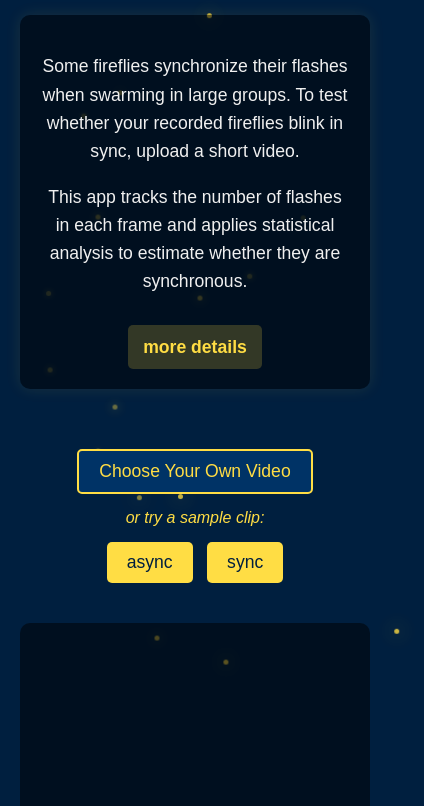
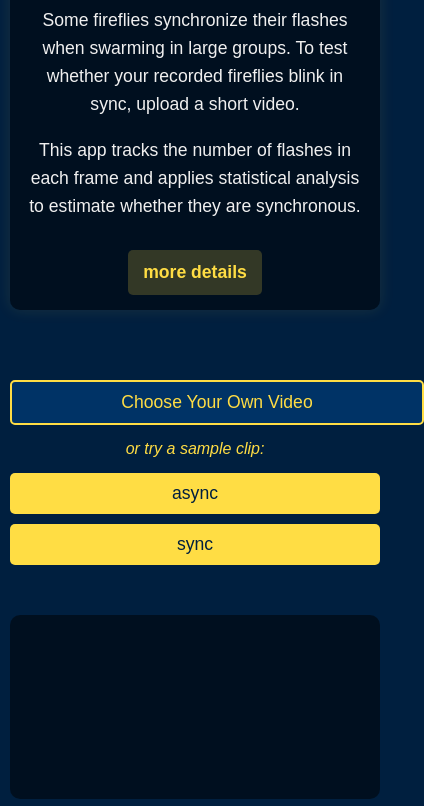
Before and after one commit to rapsar/ffsyncapp, a plain HTML site: page index.html in a window 390 px wide. Shown: the part 152-958 px from the top of the page, 424 px wide, since content can reach past the window. Drawn offline with nearby package versions, Linux system fonts and the light colour scheme; a script that the page names is missing.

Commit message:
Update style.css

```diff
--- a/style.css
+++ b/style.css
@@ -1,6 +1,6 @@
 body {
   font-family: Arial, sans-serif;
-  max-width: 800px;
+  max-width: 100%;
   margin: 0 auto;
   padding: 20px;
   text-align: center;
@@ -11,7 +11,7 @@ body {
   min-height: 100vh;
 }
 
-body>*:not(.site-footer) {
+body > *:not(.site-footer) {
   flex: 1 0 auto;
 }
 
@@ -38,7 +38,7 @@ h1 {
 }
 
 .intro-text {
-  max-width: 600px;
+  max-width: 100%;
   margin: 0 auto 40px;
   line-height: 1.6;
   font-size: 1.1em;
@@ -84,7 +84,7 @@ button {
   border-radius: 5px;
   transition: all 0.3s ease;
   font-size: 1.1em;
-  margin: 0 5px;
+  margin: 5px;
 }
 
 .custom-file-upload {
@@ -110,10 +110,12 @@ button:hover {
 #video-container {
   position: relative;
   display: inline-block;
+  max-width: 100%;
 }
 
 #video-canvas {
   max-width: 100%;
+  height: auto;
 }
 
 input[type="file"] {
@@ -134,73 +136,7 @@ input[type="file"] {
   margin-top: 20px;
 }
 
-.firefly {
-  position: fixed;
-  width: 5px;
-  height: 5px;
-  background-color: #ffdd44;
-  border-radius: 50%;
-  opacity: 0;
-  z-index: -1;
-  pointer-events: none;
-}
-
-.firefly.glow {
-  animation: float 20s infinite linear, glow 2s infinite alternate;
-}
-
-.firefly.blink {
-  animation: float 20s infinite linear, blink 4s infinite;
-}
-
-@keyframes float {
-  0% {
-    transform: translate(0, 0);
-  }
-
-  25% {
-    transform: translate(50px, -50px);
-  }
-
-  50% {
-    transform: translate(100px, 0);
-  }
-
-  75% {
-    transform: translate(50px, 50px);
-  }
-
-  100% {
-    transform: translate(0, 0);
-  }
-}
-
-@keyframes glow {
-  0% {
-    box-shadow: 0 0 5px #ffdd44;
-    opacity: 0.2;
-  }
-
-  100% {
-    box-shadow: 0 0 20px #ffdd44;
-    opacity: 0.8;
-  }
-}
-
-@keyframes blink {
-
-  0%,
-  50%,
-  100% {
-    opacity: 0;
-  }
-
-  25%,
-  75% {
-    opacity: 0.8;
-    box-shadow: 0 0 20px #ffdd44;
-  }
-}
+/* Firefly animations remain unchanged */
 
 #faq {
   text-align: left;
@@ -309,6 +245,47 @@ input[type="file"] {
 }
 
 .footer-content {
-  max-width: 600px;
+  max-width: 100%;
   margin: 0 auto;
 }
+
+/* Media queries for responsive design */
+@media screen and (max-width: 768px) {
+  body {
+    padding: 10px;
+  }
+
+  h1 {
+    font-size: 2em;
+  }
+
+  .custom-file-upload,
+  button {
+    display: block;
+    width: 100%;
+    margin: 10px 0;
+  }
+
+  .status-option {
+    display: block;
+    margin: 5px 0;
+  }
+
+  .firefly-conclusion {
+    width: 90%;
+  }
+}
+
+@media screen and (max-width: 480px) {
+  h1 {
+    font-size: 1.8em;
+  }
+
+  .intro-text,
+  #faq,
+  #video-container,
+  #chart-container,
+  .site-footer {
+    padding: 15px;
+  }
+}
```
